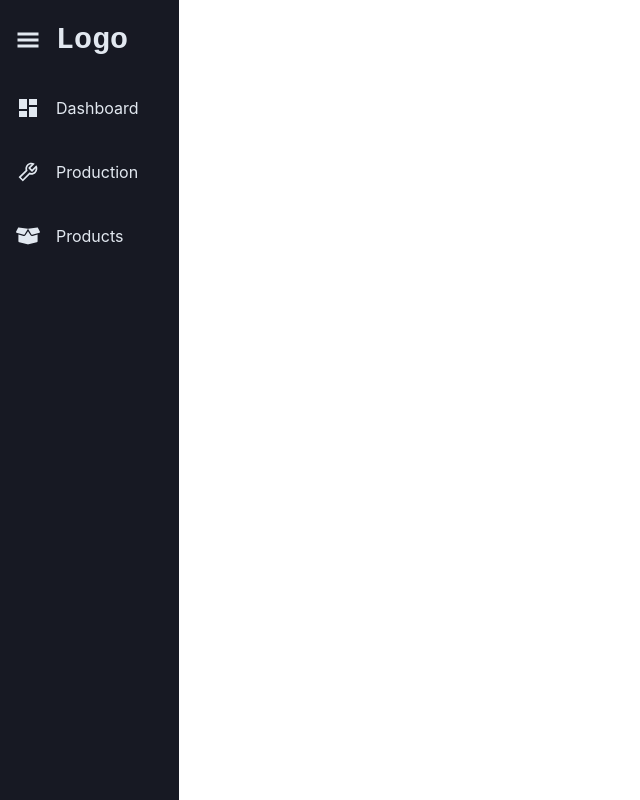
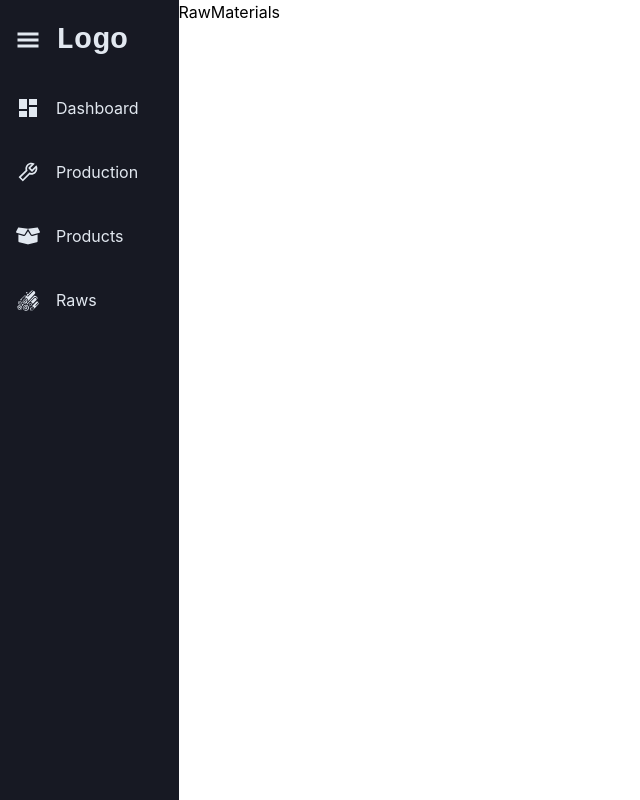
Before and after one commit to takihama/cereal-management-system, a React (Create React App) app: page /rawmaterials in a window 1280 px wide. Shown: the whole page, without its empty margins (0-640 px from the left). Built offline with nearby package versions, Linux system fonts and the light colour scheme.

Commit message:
add: raw materials page

```diff
--- a/src/App.tsx
+++ b/src/App.tsx
@@ -9,6 +9,7 @@ import Dashboard from './pages/Dashboard';
 import extTheme from './theme/theme';
 import Production from './pages/Production';
 import Products from './pages/Products';
+import RawMaterials from './pages/RawMaterials';
 
 export default function App() {
   return (
@@ -21,6 +22,7 @@ export default function App() {
             <Route path="/dashboard" element={<Dashboard />} />
             <Route path="/production" element={<Production />} />
             <Route path="/products" element={<Products />} />
+            <Route path="/rawmaterials" element={<RawMaterials />} />
           </Routes>
         </Stack>
       </BrowserRouter>
--- a/src/components/sidebar/Sidebar.tsx
+++ b/src/components/sidebar/Sidebar.tsx
@@ -7,7 +7,7 @@ import { IconType } from 'react-icons';
 import { AiOutlineTool } from 'react-icons/ai';
 import { MdDashboard } from 'react-icons/md';
 import { FaBoxOpen } from 'react-icons/fa';
-import { GiHamburgerMenu } from 'react-icons/gi';
+import { GiHamburgerMenu, GiWoodPile } from 'react-icons/gi';
 
 interface LinkItemProps {
   name: string
@@ -19,6 +19,7 @@ const LinkItems: Array<LinkItemProps> = [
   { name: 'Dashboard', icon: MdDashboard, link: '/dashboard' },
   { name: 'Production', icon: AiOutlineTool, link: '/production' },
   { name: 'Products', icon: FaBoxOpen, link: '/products' },
+  { name: 'Raws', icon: GiWoodPile, link: '/rawmaterials' },
 ];
 
 interface NavItemProps {
--- /dev/null
+++ b/src/pages/RawMaterials.tsx
@@ -0,0 +1,9 @@
+import React from 'react';
+
+export default function RawMaterials() {
+  return (
+    <div>
+      RawMaterials
+    </div>
+  );
+}
```
